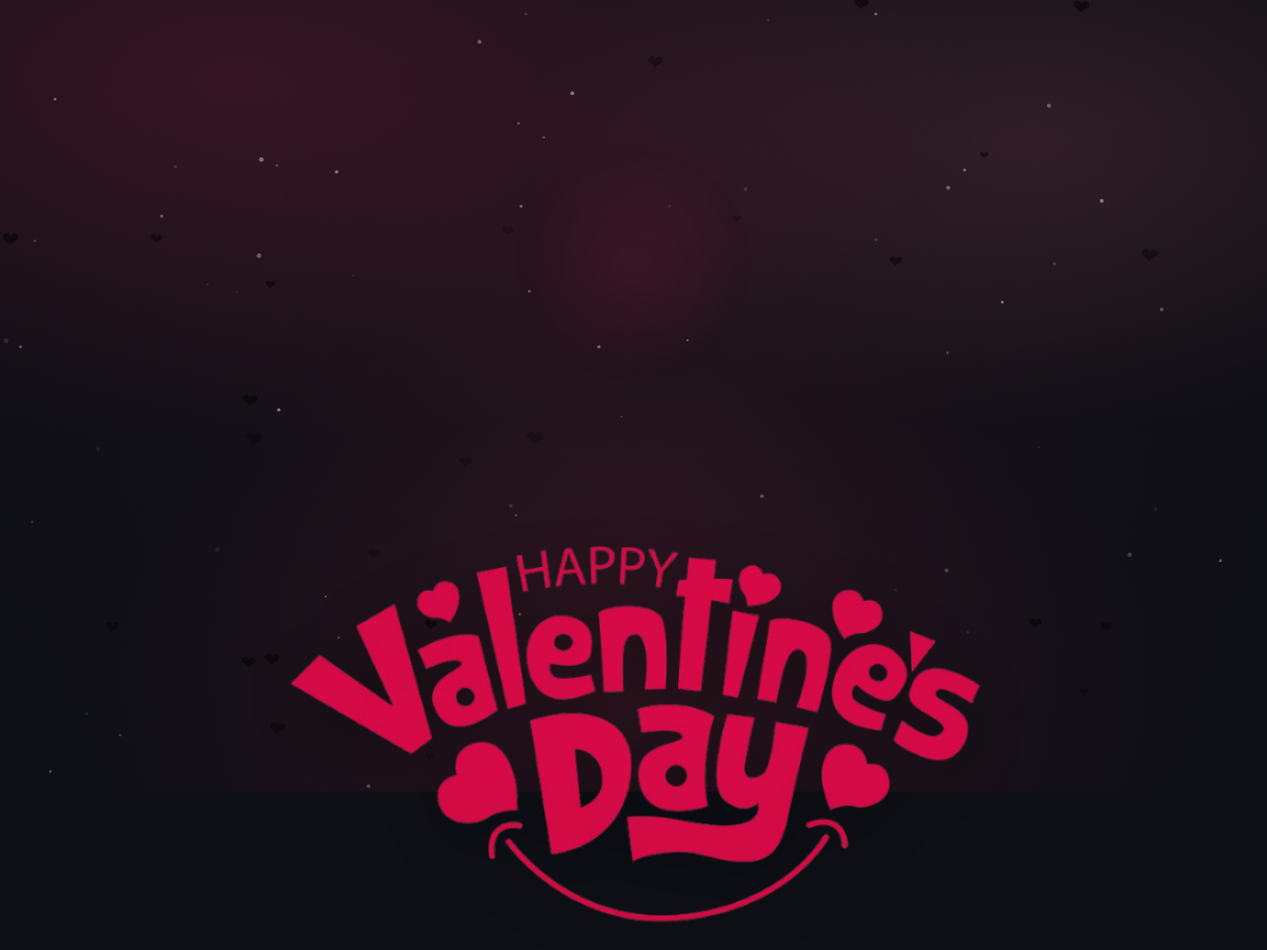
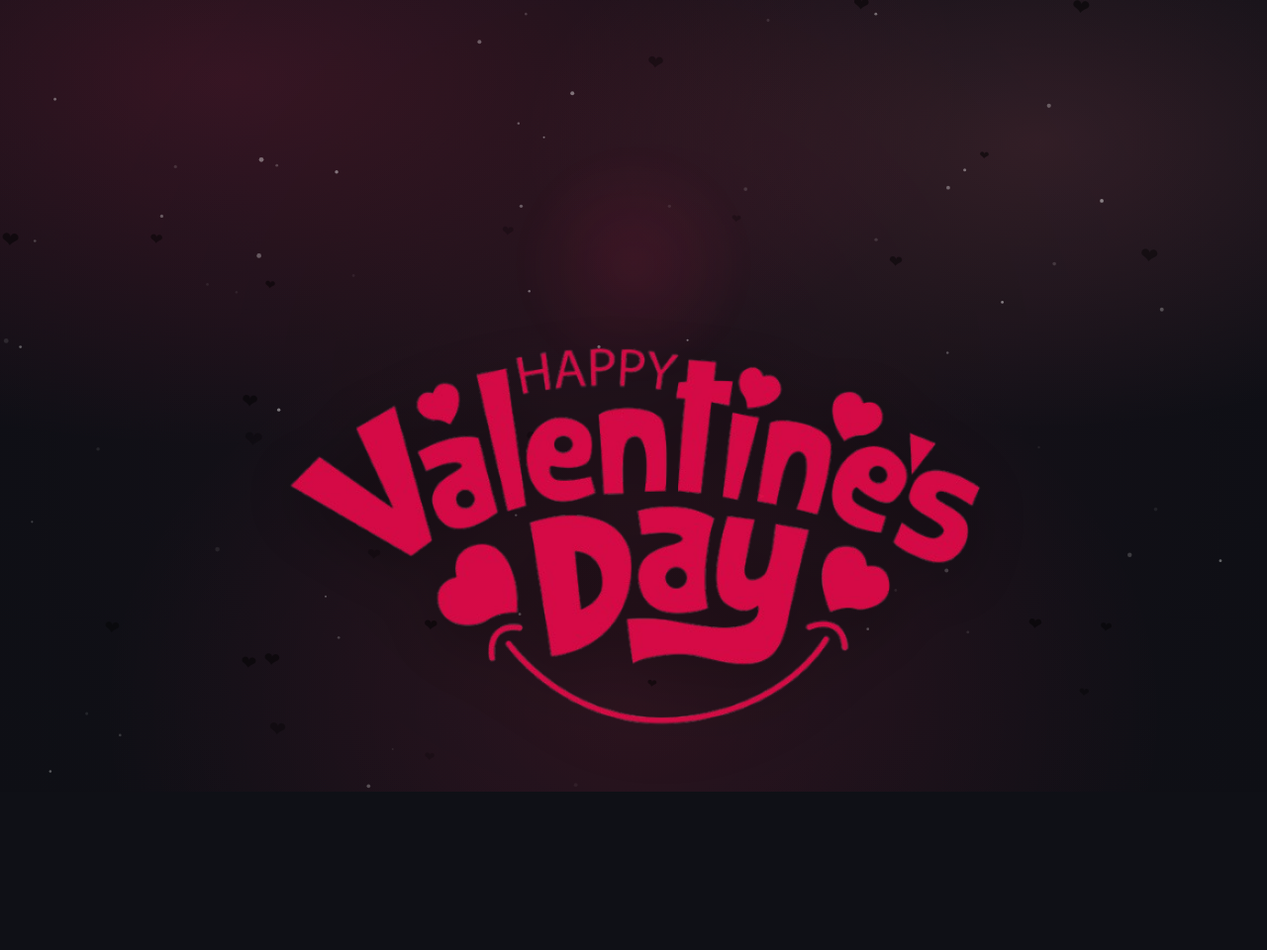
Before and after one commit to Seojkc/Valentines-day-2026, a plain HTML site: page index.html in a window 1280 px wide. Shown: the top 960 px of the page at 99% size. Drawn offline with Linux system fonts and the light colour scheme; animation ran at ten frames a second.

```diff
--- a/index.html
+++ b/index.html
@@ -439,7 +439,7 @@
       width: clamp(260px, 78vw, 720px);
       height: auto;
       opacity: 0.92;
-      margin-top: 500px ;
+      margin-top: 300px ;
       filter: drop-shadow(0 14px 30px rgba(0,0,0,.35));
     }
     .namecard{
```
